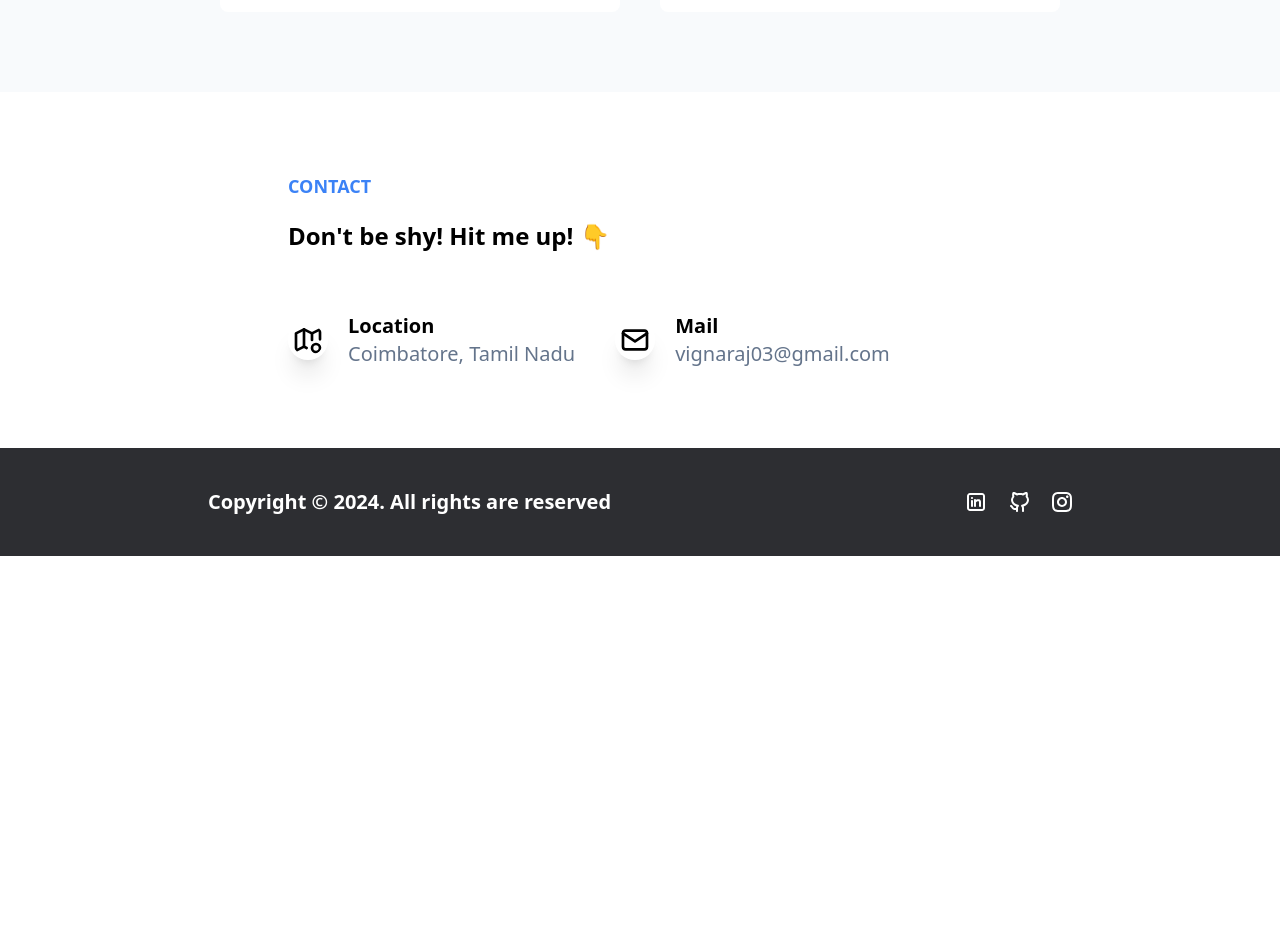
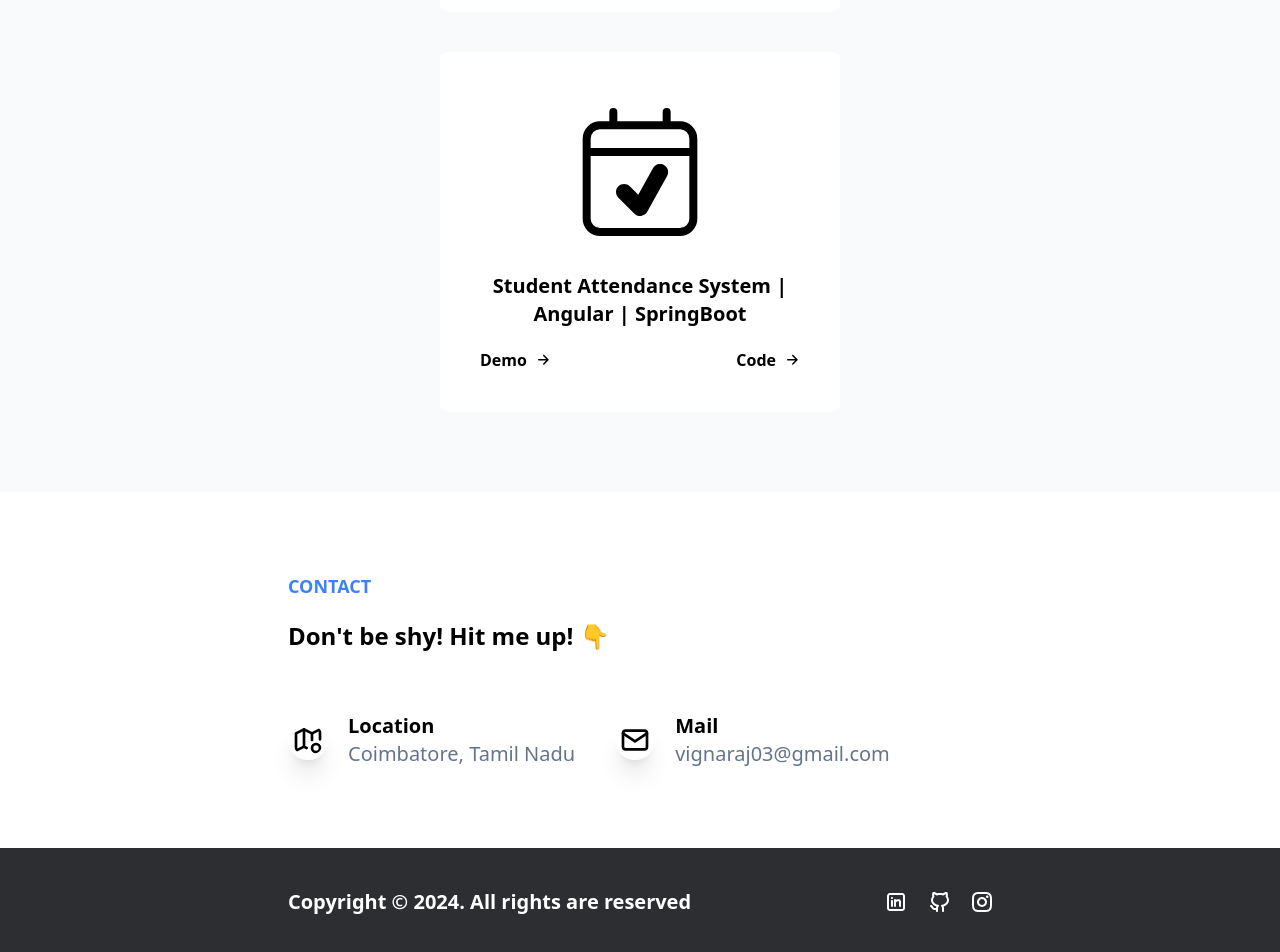
Before and after one commit to Vignaraj-1018/my-portfolio, a React (Vite) app: page / in a window 1280 px wide. Shown: the part 1892-2844 px from the top of the page. Before the commit the page ends 2448 px from the top, so only its background shows below. Built offline with nearby package versions, Linux system fonts and the light colour scheme.

Commit message:
padding adjustment

```diff
--- a/src/App.jsx
+++ b/src/App.jsx
@@ -29,7 +29,7 @@ const App = () => {
       <section id="contact">
         <Contact/>
       </section>
-      <div className="flex sm:flex-row flex-col justify-between w-full bg-[#2d2e32] text-white sm:px-52 p-10 gap-5">
+      <div className="flex sm:flex-row flex-col justify-between w-full bg-[#2d2e32] text-white sm:px-72 p-10 gap-5">
         <p className="flex sm:text-xl text-base justify-center font-bold">Copyright © 2024. All rights are reserved</p>
         <div className="flex flex-row gap-5 items-center justify-center sm:justify-normal">
             <a href="https://www.linkedin.com/in/vignaraj-d"><img className='flex' src={linkedinWhite} alt="LinkedIn"/></a>
--- a/src/components/Projects.jsx
+++ b/src/components/Projects.jsx
@@ -4,7 +4,7 @@ import { rightArrow } from '../assets'
 
 const Projects = () => {
   return (
-    <div className='flex flex-row flex-wrap p-10 sm:p-20 sm:px-40 bg-slate-50 gap-10 justify-center items-center'>
+    <div className='flex flex-row flex-wrap p-10 sm:p-20 sm:px-72 bg-slate-50 gap-10 justify-center items-center'>
       {projects.map((item)=>(
         <div className="flex flex-col items-center w-[25rem] p-10 rounded-lg bg-white gap-5" key={item.id}>
           <img src={item.dp} alt={item.title} className="flex round-lg w-[15rem] h-[10rem]" />
```
